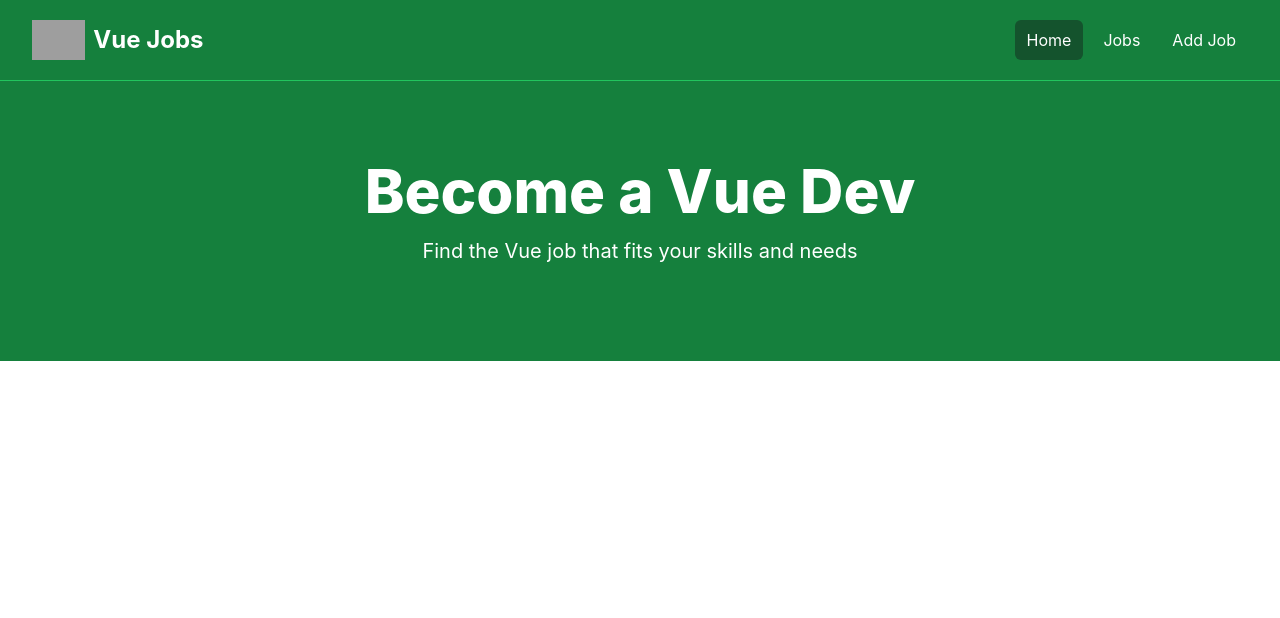
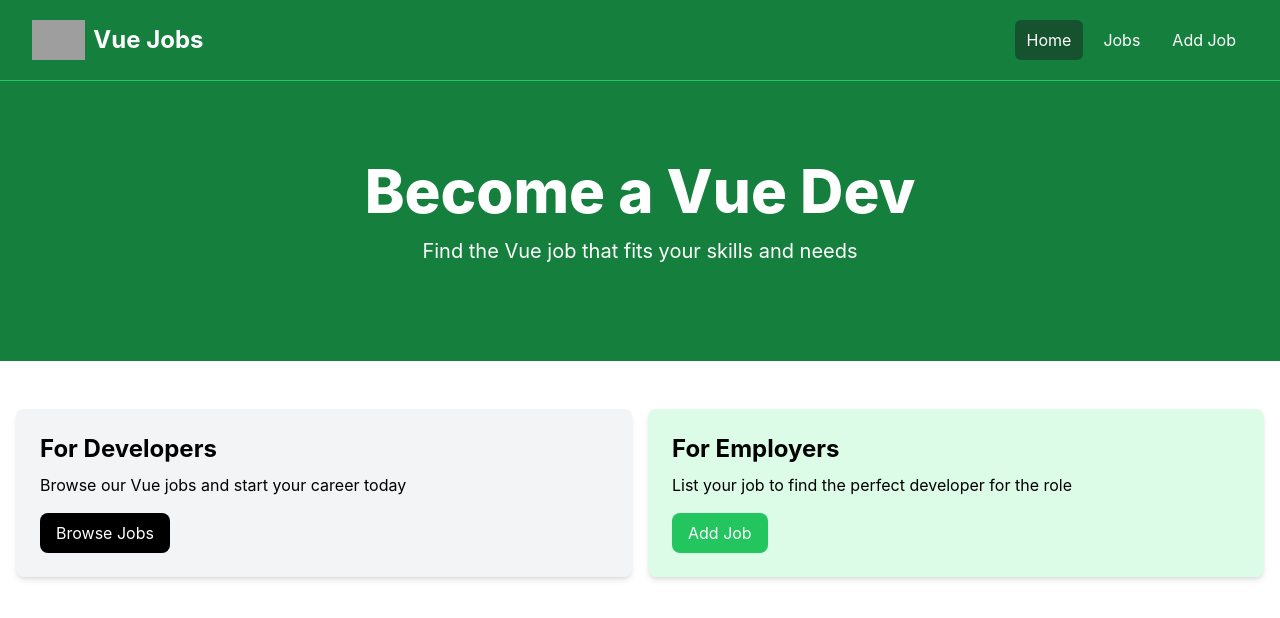
Before and after one commit to AndrasE/vue-crash-course, a Vue app: page /jobs/1 in a window 1280 px wide. Shown: the top 618 px of the page. Built offline with nearby package versions, Linux system fonts and the light colour scheme; grey boxes are pictures that could not be loaded; the HTML template or start-up script is replaced by a standard one.

Commit message:
Reusable component, color as props

```diff
--- a/src/App.vue
+++ b/src/App.vue
@@ -1,9 +1,11 @@
 <script setup lang="ts">
 import Navbar from './components/Navbar.vue';
 import Hero from './components/Hero.vue';
+import HomeCards from './components/HomeCards.vue';
 </script>
 
 <template>
   <Navbar />
   <Hero />
+  <HomeCards />
 </template>
--- /dev/null
+++ b/src/components/Card.vue
@@ -0,0 +1,14 @@
+<script setup lang="ts">
+defineProps({
+    bgColor: {
+        type: String,
+        default: 'bg-gray-100',
+    },
+});
+</script>
+
+<template>
+    <div :class="`${bgColor} p-6 rounded-lg shadow-md`">
+        <slot></slot>
+    </div>
+</template>
--- /dev/null
+++ b/src/components/HomeCards.vue
@@ -0,0 +1,31 @@
+<script setup lang="ts">
+import Card from './Card.vue';
+</script>
+
+<template>
+    <section class="py-4">
+        <div class="container-xl lg:container m-auto">
+            <div class="grid grid-cols-1 md:grid-cols-2 gap-4 p-4 rounded-lg">
+                <Card bgColor="bg-gray-100">
+                    <h2 class="text-2xl font-bold">For Developers</h2>
+                    <p class="mt-2 mb-4">
+                        Browse our Vue jobs and start your career today
+                    </p>
+                    <a href="jobs.html" class="inline-block bg-black text-white rounded-lg px-4 py-2 hover:bg-gray-700">
+                        Browse Jobs
+                    </a>
+                </Card>
+                <Card bgColor="bg-green-100">
+                    <h2 class="text-2xl font-bold">For Employers</h2>
+                    <p class="mt-2 mb-4">
+                        List your job to find the perfect developer for the role
+                    </p>
+                    <a href="add-job.html"
+                        class="inline-block bg-green-500 text-white rounded-lg px-4 py-2 hover:bg-green-600">
+                        Add Job
+                    </a>
+                </Card>
+            </div>
+        </div>
+    </section>
+</template>
```
